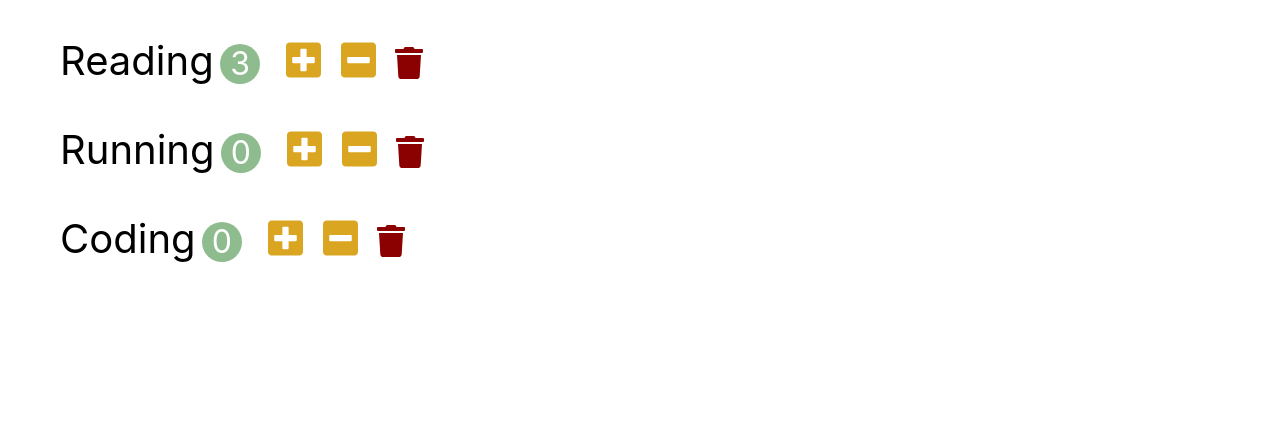
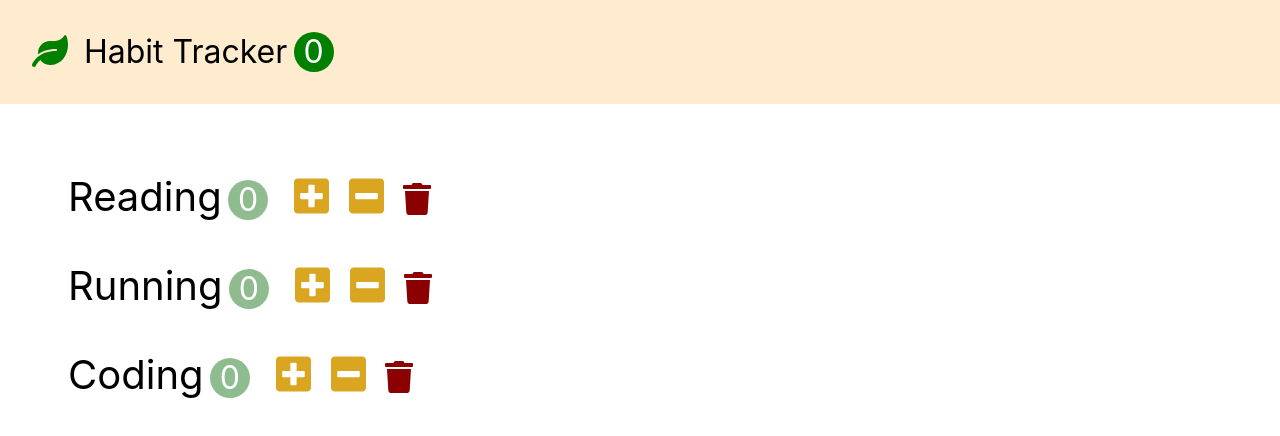
Before and after one commit to smshack/habit-tracker, a React (Create React App) app: page / in a window 1280 px wide. Shown: the top 436 px of the page. Built offline with nearby package versions, Linux system fonts and the light colour scheme.

Commit message:
navbar 추가

```diff
--- a/src/app.jsx
+++ b/src/app.jsx
@@ -1,8 +1,67 @@
-import React from 'react';
+import React, { Component } from 'react';
 import './app.css';
 import Habits from './components/habits';
+import Navbar from './components/navbar';
 
-function App() {
-  return <Habits />;
+class App extends Component {
+  state = {
+    habits: [
+      { id: 1, name: 'Reading', count: 0 },
+      { id: 2, name: 'Running', count: 0 },
+      { id: 3, name: 'Coding', count: 0 },
+    ],
+  };
+
+  handleIncrement = habit => {
+    const habits = [...this.state.habits];
+    const index = habits.indexOf(habit);
+    habits[index].count++;
+    this.setState({ habit });
+  };
+
+  handleDecrement = habit => {
+    const habits = [...this.state.habits];
+    const index = habits.indexOf(habit);
+    const count = habits[index].count - 1;
+    habits[index].count = count < 0 ? 0 : count;
+    this.setState({ habit });
+  };
+
+  handleDelete = habit => {
+    const habits = this.state.habits.filter(item => item.id !== habit.id);
+    this.setState({ habits });
+  };
+
+  handleAdd = name => {
+    const habits = [...this.state.habits, { id: Date.now(), name, count: 0 }];
+    this.setState({ habits });
+  };
+
+  handleReset = () => {
+    const habits = this.state.habits.map(habit => {
+      habit.count = 0;
+      return habit;
+    });
+    this.setState({ habits });
+  };
+
+  render() {
+    return (
+      <>
+        <Navbar
+          totalCount={this.state.habits.filter(item => item.count > 0).length}
+        />
+        <Habits
+          habits={this.state.habits}
+          onIncrement={this.handleIncrement}
+          onDecrement={this.handleDecrement}
+          onDelete={this.handleDelete}
+          onAdd={this.handleAdd}
+          onReset={this.handleReset}
+        />
+      </>
+    );
+  }
 }
+
 export default App;
--- a/src/components/habits.jsx
+++ b/src/components/habits.jsx
@@ -2,46 +2,21 @@ import React, { Component } from 'react';
 import Habit from './habit';
 
 class Habits extends Component {
-  state = {
-    habits: [
-      { id: 1, name: 'Reading', count: 3 },
-      { id: 2, name: 'Running', count: 0 },
-      { id: 3, name: 'Coding', count: 0 },
-    ],
-  };
-  handleIncrement = (habit) => {
-    console.log(`handleIncrement ${habit.name}`)
-    const habits =[...this.state.habits];
-    const index = habits.indexOf(habit);
-    habits[index].count++;
-    this.setState({habits})
-  };
-  handleDecrement = (habit) => {
-    console.log(`handleDecrement ${habit.name}`)
-    const habits =[...this.state.habits];
-    const index = habits.indexOf(habit);
-    const count = habits[index].count-1;
-    habits[index].count = count < 0 ? 0:count;
-    this.setState({habits})
-  };
-  handleDelete = (habit) =>{
-    console.log(`handleDelete ${habit.name}`)
-    const habits = this.state.habits.filter(item => item.id !== habit.id)
-    this.setState({habits})
-  }
   render() {
     return (
+      <div className="habits">
         <ul>
-        {this.state.habits.map(habit => (
+          {this.props.habits.map(habit => (
             <Habit
               key={habit.id}
               habit={habit}
-          onIncrement={this.handleIncrement}
-          onDecrement={this.handleDecrement}
-          onDelete={this.handleDelete}
+              onIncrement={this.props.onIncrement}
+              onDecrement={this.props.onDecrement}
+              onDelete={this.props.onDelete}
             />
           ))}
         </ul>
+      </div>
     );
   }
 }
--- /dev/null
+++ b/src/components/navbar.jsx
@@ -0,0 +1,15 @@
+import React, { Component } from 'react';
+
+class Navbar extends Component {
+  render() {
+    return (
+      <nav className="navbar">
+        <i className="navbar-logo fas fa-leaf"></i>
+        <span>Habit Tracker</span>
+        <span className="navbar-count">{this.props.totalCount}</span>
+      </nav>
+    );
+  }
+}
+
+export default Navbar;
```
Lines whose indentation alone changed are shown as unchanged.
